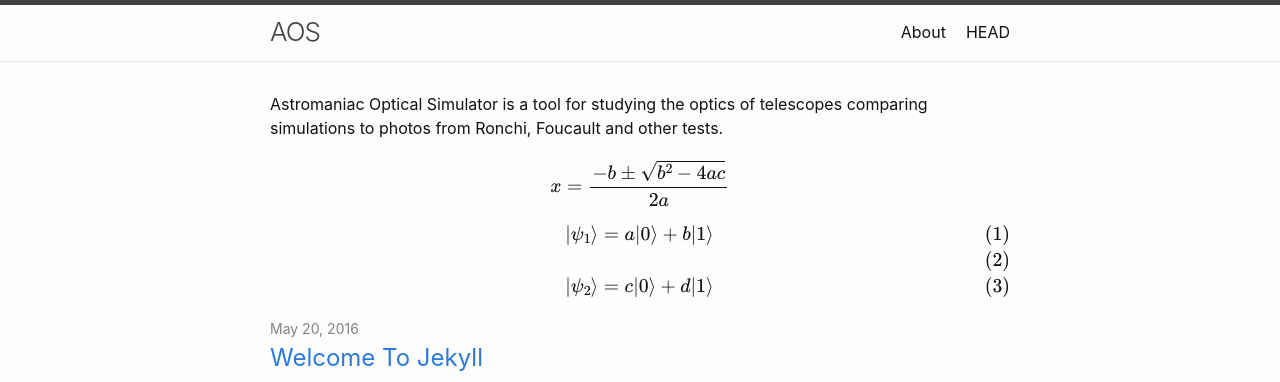
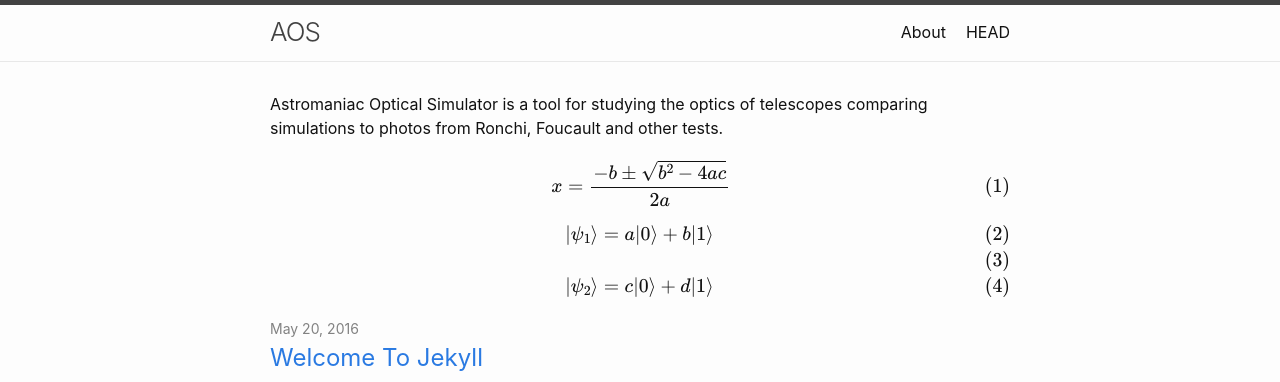
Before and after one commit to maciejczarnacki/AOS, a Jekyll site: the page built from index.md, in a window 1280 px wide. Shown: the top 382 px of the page. Built offline with Jekyll 4.4.1, drawn with Linux system fonts in a browser that asks for light colours; formulas are drawn with MathJax 3.

Commit message:
Update index.md

```diff
--- a/index.md
+++ b/index.md
@@ -12,7 +12,11 @@ use_math: true
 
 Astromaniac Optical Simulator is a tool for studying the optics of telescopes comparing simulations to photos from Ronchi, Foucault and other tests.
 
-$$ x = {-b \pm \sqrt{b^2-4ac} \over 2a} $$
+$$
+  \begin{align}
+  x = {-b \pm \sqrt{b^2-4ac} \over 2a}
+  \end{align}
+$$
 
 $$
   \begin{align}
```
